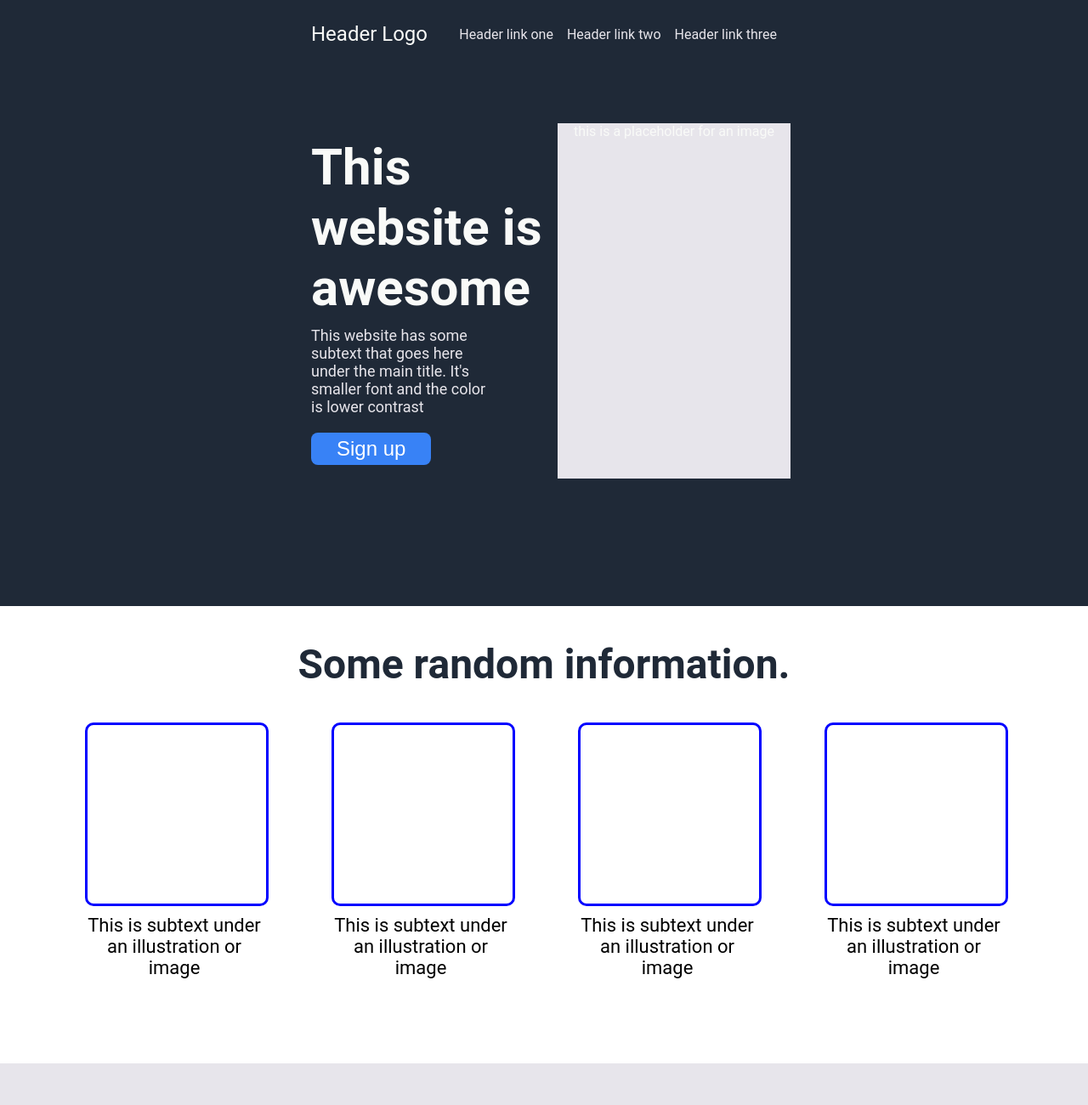
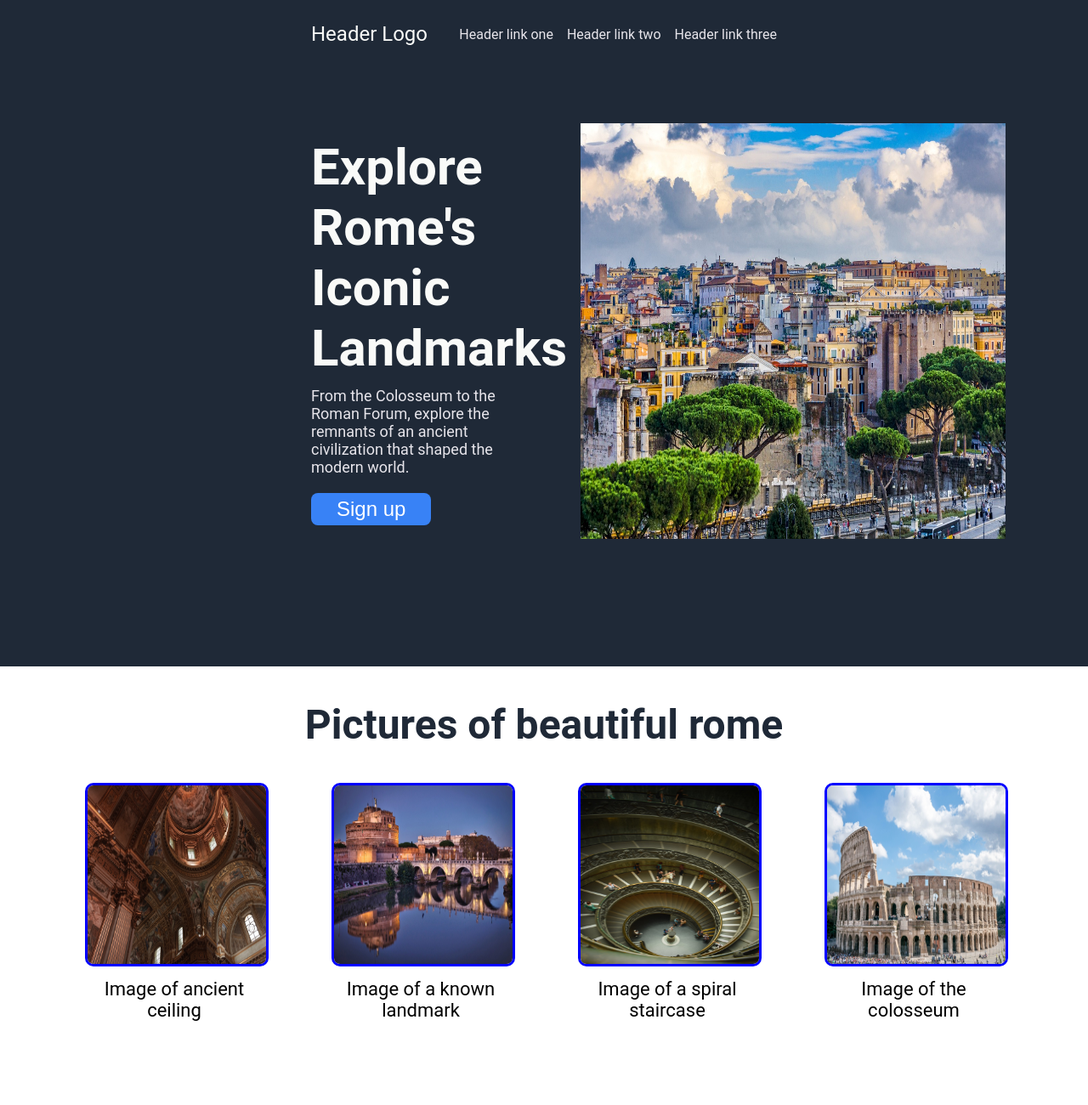
Before and after one commit to BilalKhoffash/landing-page, a plain HTML site: page index.html in a window 1280 px wide. Shown: the top 1300 px of the page at 85% size. Drawn offline with Linux system fonts and the light colour scheme.

Commit message:
Content inplace of placeholders

```diff
--- a/index.html
+++ b/index.html
@@ -19,41 +19,39 @@
             <div class="start-info">
                 <div class="hero">
                     <div class="hero-main-text">
-                        This website is awesome
+                        Explore Rome's Iconic Landmarks
                     </div>
                     <div class="hero-scnd-text">
-                        This website has some subtext that goes here under the main title. It's smaller font and the color is lower contrast
+                        From the Colosseum to the Roman Forum, explore the remnants of an ancient civilization that shaped the modern world.
                     </div>
                     <button class="button-style">Sign up</button>
                 </div>
-                <div class="imgph">
-                    this is a placeholder for an image
-                </div>
+                <img src="./images/rome-4087275_1280.jpg" alt="Picture of houses in Rome" width="500">
             </div>
         </div>
         <div class="content">
-            <div class="colorcontent">Some random information.</div>
+            <div class="colorcontent">Pictures of beautiful rome</div>
             <div class="maincontent">
                 <div class="item">
-                    <div class="imgph2"></div>
-                    <div class="itemtext">This is subtext under an illustration or image</div>
+                    <div class="imgph2"><img src="./images/architecture-4732390_1280.jpg" alt="Image of ancient ceiling"></div>
+                    <div class="itemtext">Image of ancient ceiling</div>
                 </div>
                 <div class="item">
-                    <div class="imgph2"></div>
-                    <div class="itemtext">This is subtext under an illustration or image</div>
+                    <div class="imgph2"><img src="./images/rome-6207755_1280.jpg" alt="Image of a known landmark"></div>
+                    <div class="itemtext">Image of a known landmark</div>
                 </div>
                 <div class="item">
-                    <div class="imgph2"></div>
-                    <div class="itemtext">This is subtext under an illustration or image</div>
+                    <div class="imgph2"><img src="./images/stairs-5051779_1280.jpg" alt="Image of a spiral staircase"></div>
+                    <div class="itemtext">Image of a spiral staircase</div>
                 </div>
                 <div class="item">
-                    <div class="imgph2"></div>
-                    <div class="itemtext">This is subtext under an illustration or image</div>
+                    <div class="imgph2"><img src="./images/rome-3550739_1280.jpg" alt="Image of the colosseum"></div>
+                    <div class="itemtext">Image of the colosseum</div>
                 </div>
             </div>
         </div>
         <div class="quote">
-            <div class="quotetext">If it's your job to eat a frog, it's best to do it first thing in the morning. And If it's your job to eat two frogs, it's best to eat the biggest one first.</div>
+            <div class="quotetext">From the dome of St. Peter's one can see every notable object in Rome… He can see a panorama that is varied, extensive, beautiful to the eye, and more illustrious in history than any other in Europe.</div>
             <div class="philosopher">-Mark Twain</div>
         </div>
         <div class="sign">
@@ -63,7 +61,7 @@
                         Call to action! It's time!
                     </div>
                     <div class="textsign1">
-                        Sign up for a free plimpus or gakster cat!
+                        Sign up for a weekly newsletter for rome news!
                     </div>
                 </div>
                 <button class="signup1">Sign up</button>
--- a/style.css
+++ b/style.css
@@ -45,6 +45,7 @@ body {
 }
 
 .hero-main-text {
+    width: 80%;
     font-size: 60px;
     font-weight: 700;
     color: #f9faf8;
@@ -68,13 +69,6 @@ body {
     border: none;
 }
 
-.imgph {
-    flex-basis: 100%;
-    color: #f9faf8;
-    background-color: #e7e5eb;
-    text-align: center;
-}
-
 .content {
     display: flex;
     flex-direction: column;
@@ -96,7 +90,7 @@ body {
     margin-bottom: 100px;
 }
 
-.imgph2 {
+.imgph2 img {
     height: 210px;
     width: 210px;
     border-radius: 10px;
```
Also changed, not shown: images/architecture-4732390_1280.jpg (added), images/rome-3550739_1280.jpg (added), images/rome-4087275_1280.jpg (added), images/rome-6207755_1280.jpg (added), images/stairs-5051779_1280.jpg (added).
